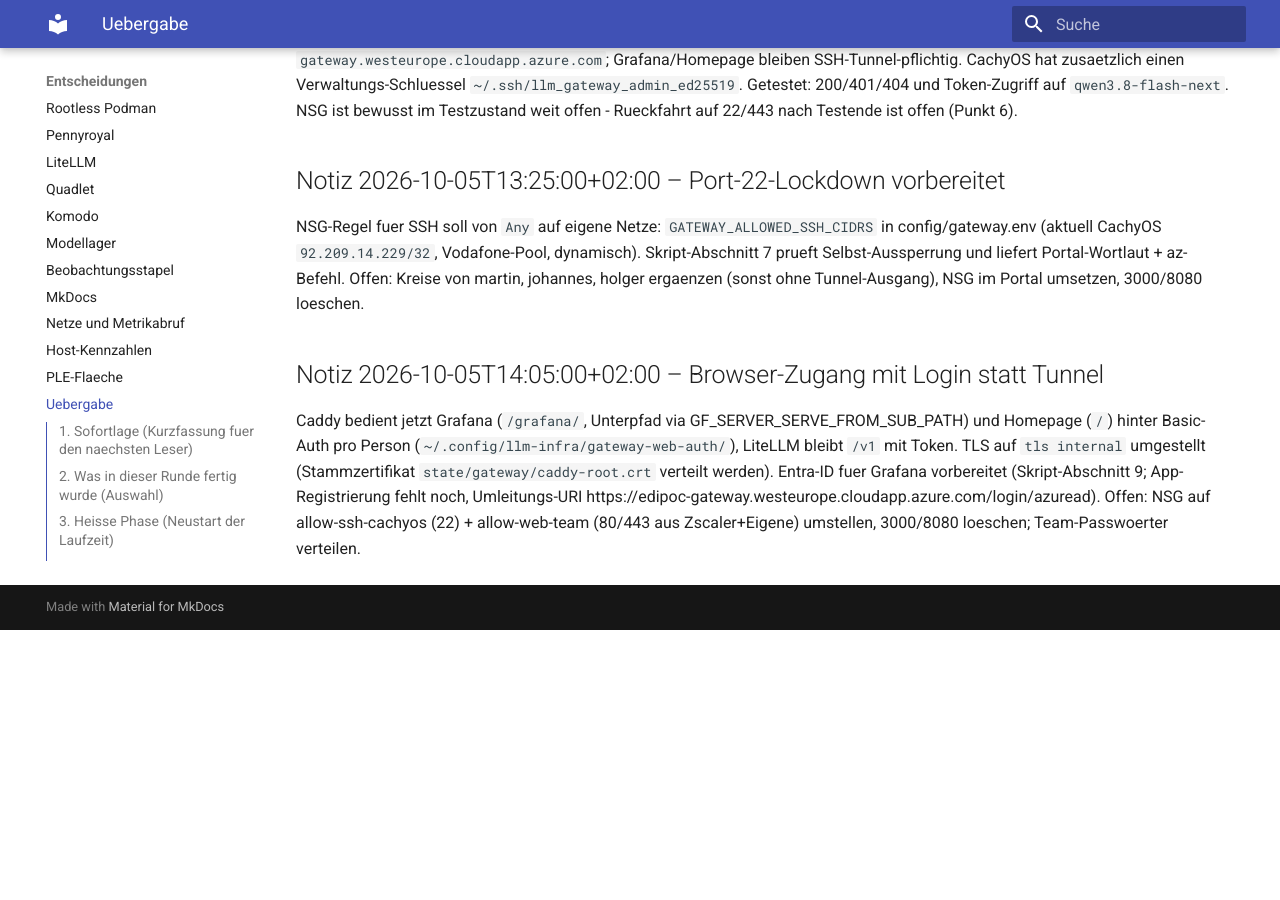
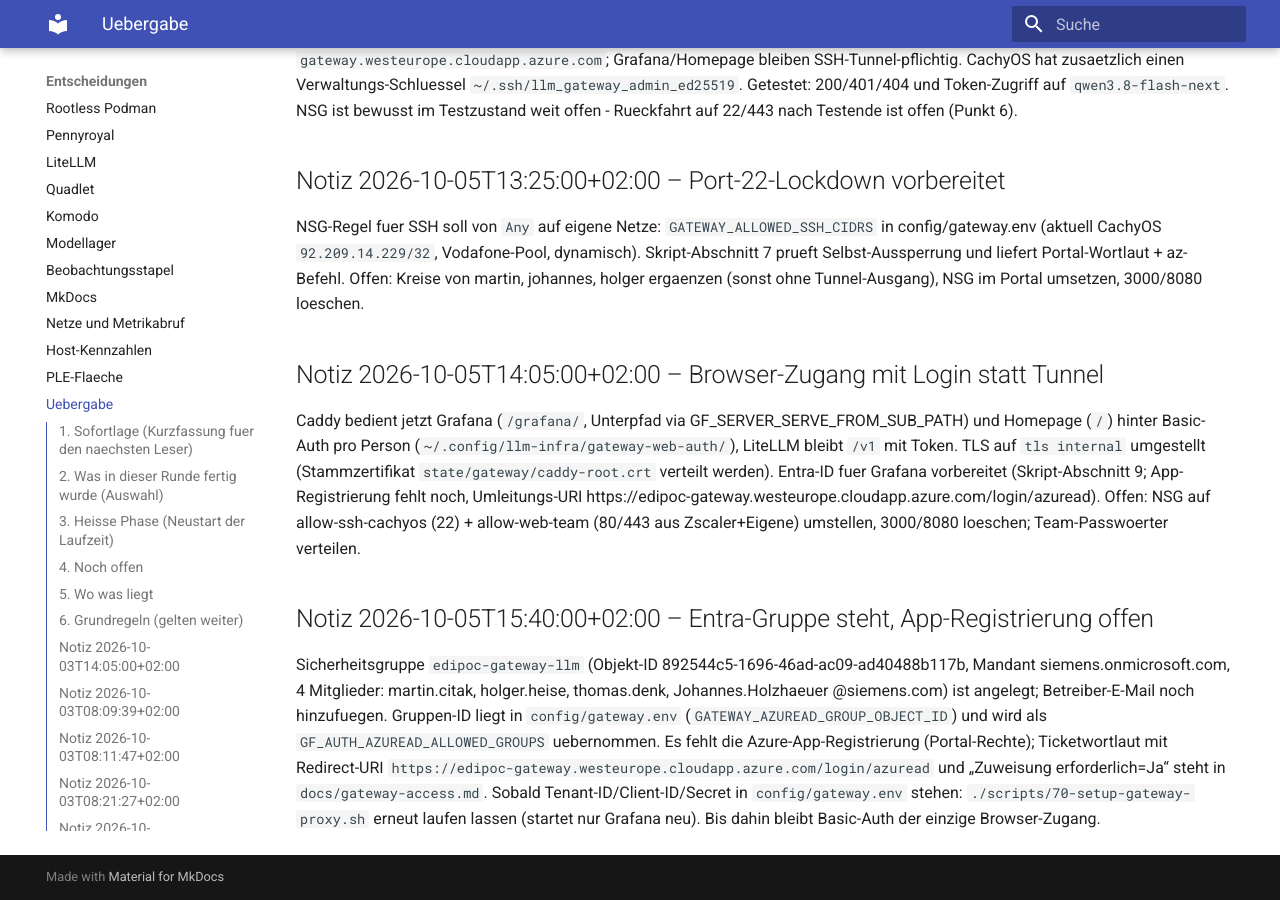
Before and after one commit to thomasdenk79-cyber/llm-infra-setup, an MkDocs documentation site: the page built from docs/HANDOFF.md, in a window 1280 px wide and 900 px high, scrolled down 22095 px. Built offline with MkDocs 1.6.1 and Material for MkDocs 9.7.7, drawn with Linux system fonts in a browser that asks for light colours; before the commit the page ends 22725 px from its top, so only the background shows below that.

Commit message:
docs: record entra group, ticket wording for the pending app registration

```diff
--- a/docs/HANDOFF.md
+++ b/docs/HANDOFF.md
@@ -869,3 +869,19 @@
 Umleitungs-URI https://edipoc-gateway.westeurope.cloudapp.azure.com/login/azuread).
 Offen: NSG auf allow-ssh-cachyos (22) + allow-web-team (80/443 aus
 Zscaler+Eigene) umstellen, 3000/8080 loeschen; Team-Passwoerter verteilen.
+
+## Notiz 2026-10-05T15:40:00+02:00 – Entra-Gruppe steht, App-Registrierung offen
+
+Sicherheitsgruppe `edipoc-gateway-llm` (Objekt-ID
+892544c5-1696-46ad-ac09-ad40488b117b, Mandant siemens.onmicrosoft.com,
+4 Mitglieder: martin.citak, holger.heise, thomas.denk,
+Johannes.Holzhaeuer @siemens.com) ist angelegt; Betreiber-E-Mail noch
+hinzufuegen. Gruppen-ID liegt in `config/gateway.env`
+(`GATEWAY_AZUREAD_GROUP_OBJECT_ID`) und wird als
+`GF_AUTH_AZUREAD_ALLOWED_GROUPS` uebernommen. Es fehlt die
+Azure-App-Registrierung (Portal-Rechte); Ticketwortlaut mit Redirect-URI
+`https://edipoc-gateway.westeurope.cloudapp.azure.com/login/azuread` und
+„Zuweisung erforderlich=Ja“ steht in `docs/gateway-access.md`. Sobald
+Tenant-ID/Client-ID/Secret in `config/gateway.env` stehen:
+`./scripts/70-setup-gateway-proxy.sh` erneut laufen lassen (startet nur
+Grafana neu). Bis dahin bleibt Basic-Auth der einzige Browser-Zugang.
```
Also changed, not shown: docs/gateway-access.md (+11 -0 lines), docs/status.md (+3 -1 lines).
